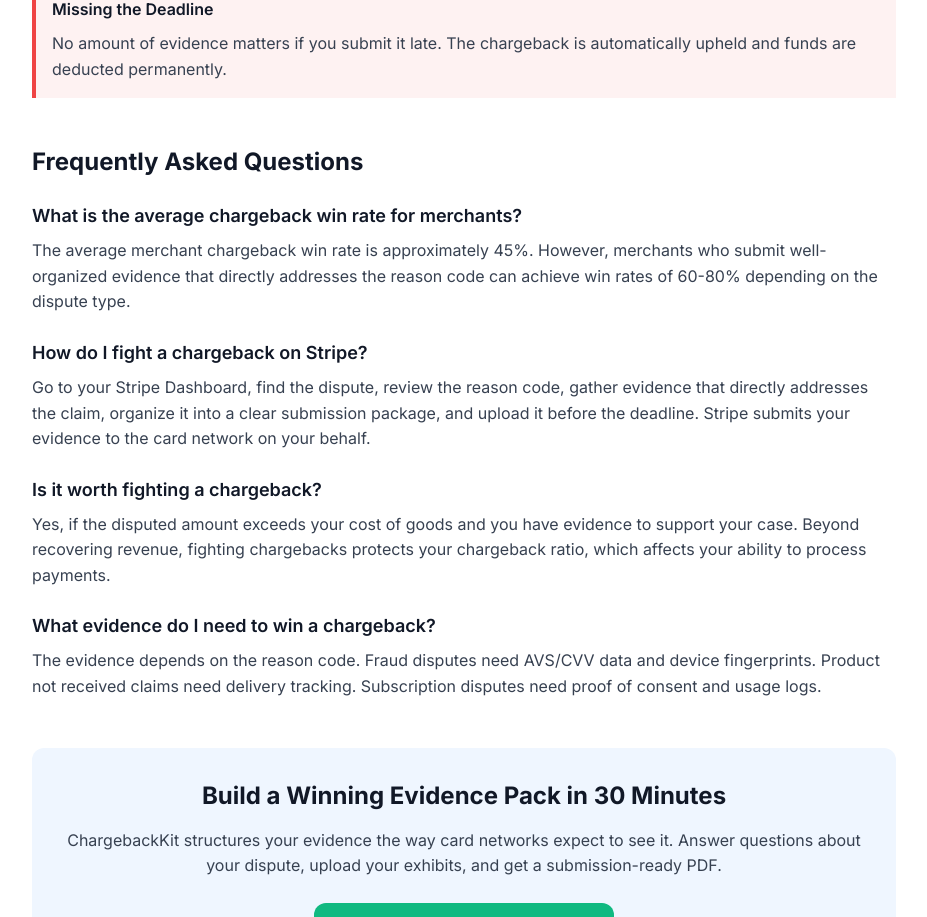
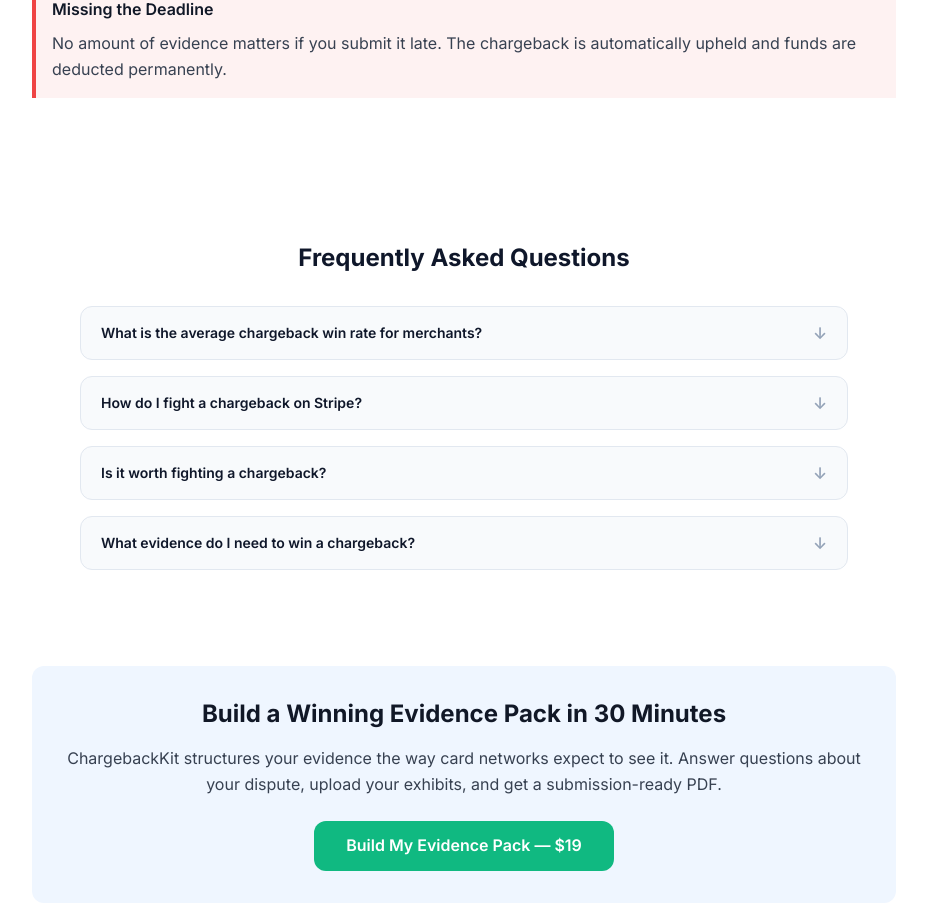
Before and after one commit to mattmcallister-create/chargeback-evidence-pack, a Next.js app: page /guides/how-to-win-a-chargeback in a window 1280 px wide. Shown: the part 2712-3629 px from the top of the page, without its empty margins (176-1103 px from the left). Built offline with nearby package versions, Linux system fonts and the light colour scheme; no server answers.

Commit message:
fix: standardize how-to-win-a-chargeback FAQ to canonical accordion design

```diff
--- a/app/(marketing)/guides/how-to-win-a-chargeback/page.tsx
+++ b/app/(marketing)/guides/how-to-win-a-chargeback/page.tsx
@@ -238,27 +238,49 @@ export default function HowToWinChargebackPage() {
           </div>
         </section>
 
-        <section className="mb-12">
-          <h2 className="text-2xl font-bold mb-6 text-gray-900">Frequently Asked Questions</h2>
-          <div className="space-y-6">
-            <div>
-              <h3 className="text-lg font-semibold text-gray-900 mb-2">What is the average chargeback win rate for merchants?</h3>
-              <p className="text-gray-700">The average merchant chargeback win rate is approximately 45%. However, merchants who submit well-organized evidence that directly addresses the reason code can achieve win rates of 60-80% depending on the dispute type.</p>
-            </div>
-            <div>
-              <h3 className="text-lg font-semibold text-gray-900 mb-2">How do I fight a chargeback on Stripe?</h3>
-              <p className="text-gray-700">Go to your Stripe Dashboard, find the dispute, review the reason code, gather evidence that directly addresses the claim, organize it into a clear submission package, and upload it before the deadline. Stripe submits your evidence to the card network on your behalf.</p>
-            </div>
-            <div>
-              <h3 className="text-lg font-semibold text-gray-900 mb-2">Is it worth fighting a chargeback?</h3>
-              <p className="text-gray-700">Yes, if the disputed amount exceeds your cost of goods and you have evidence to support your case. Beyond recovering revenue, fighting chargebacks protects your chargeback ratio, which affects your ability to process payments.</p>
-            </div>
-            <div>
-              <h3 className="text-lg font-semibold text-gray-900 mb-2">What evidence do I need to win a chargeback?</h3>
-              <p className="text-gray-700">The evidence depends on the reason code. Fraud disputes need AVS/CVV data and device fingerprints. Product not received claims need delivery tracking. Subscription disputes need proof of consent and usage logs.</p>
-            </div>
+              <section className="section bg-white px-4 sm:px-6 lg:px-8">
+        <div className="max-w-3xl mx-auto">
+          <h2 className="text-2xl font-bold text-slate-900 mb-8 text-center">Frequently Asked Questions</h2>
+          <div className="space-y-4">
+            <details className="group bg-slate-50 rounded-lg border border-slate-200">
+              <summary className="flex items-start justify-between gap-4 px-5 py-4 cursor-pointer list-none font-semibold text-slate-900 text-sm">
+                <span>What is the average chargeback win rate for merchants?</span>
+                <span className="shrink-0 text-slate-400 mt-0.5 group-open:rotate-180 transition-transform text-base leading-none">&darr;</span>
+              </summary>
+              <div className="px-5 pb-4 pt-2 text-sm text-slate-600 leading-relaxed border-t border-slate-200">
+                The average merchant chargeback win rate is approximately 45%. However, merchants who submit well-organized evidence that directly addresses the reason code can achieve win rates of 60-80% depending on the dispute type.
+              </div>
+            </details>
+            <details className="group bg-slate-50 rounded-lg border border-slate-200">
+              <summary className="flex items-start justify-between gap-4 px-5 py-4 cursor-pointer list-none font-semibold text-slate-900 text-sm">
+                <span>How do I fight a chargeback on Stripe?</span>
+                <span className="shrink-0 text-slate-400 mt-0.5 group-open:rotate-180 transition-transform text-base leading-none">&darr;</span>
+              </summary>
+              <div className="px-5 pb-4 pt-2 text-sm text-slate-600 leading-relaxed border-t border-slate-200">
+                Go to your Stripe Dashboard, find the dispute, review the reason code, gather evidence that directly addresses the claim, organize it into a clear submission package, and upload it before the deadline. Stripe submits your evidence to the card network on your behalf.
+              </div>
+            </details>
+            <details className="group bg-slate-50 rounded-lg border border-slate-200">
+              <summary className="flex items-start justify-between gap-4 px-5 py-4 cursor-pointer list-none font-semibold text-slate-900 text-sm">
+                <span>Is it worth fighting a chargeback?</span>
+                <span className="shrink-0 text-slate-400 mt-0.5 group-open:rotate-180 transition-transform text-base leading-none">&darr;</span>
+              </summary>
+              <div className="px-5 pb-4 pt-2 text-sm text-slate-600 leading-relaxed border-t border-slate-200">
+                Yes, if the disputed amount exceeds your cost of goods and you have evidence to support your case. Beyond recovering revenue, fighting chargebacks protects your chargeback ratio, which affects your ability to process payments.
+              </div>
+            </details>
+            <details className="group bg-slate-50 rounded-lg border border-slate-200">
+              <summary className="flex items-start justify-between gap-4 px-5 py-4 cursor-pointer list-none font-semibold text-slate-900 text-sm">
+                <span>What evidence do I need to win a chargeback?</span>
+                <span className="shrink-0 text-slate-400 mt-0.5 group-open:rotate-180 transition-transform text-base leading-none">&darr;</span>
+              </summary>
+              <div className="px-5 pb-4 pt-2 text-sm text-slate-600 leading-relaxed border-t border-slate-200">
+                The evidence depends on the reason code. Fraud disputes need AVS/CVV data and device fingerprints. Product not received claims need delivery tracking. Subscription disputes need proof of consent and usage logs.
+              </div>
+            </details>
           </div>
-        </section>
+        </div>
+      </section>
 
         <section className="bg-brand-50 rounded-lg p-8 text-center">
           <h2 className="text-2xl font-bold text-gray-900 mb-4">Build a Winning Evidence Pack in 30 Minutes</h2>
```
